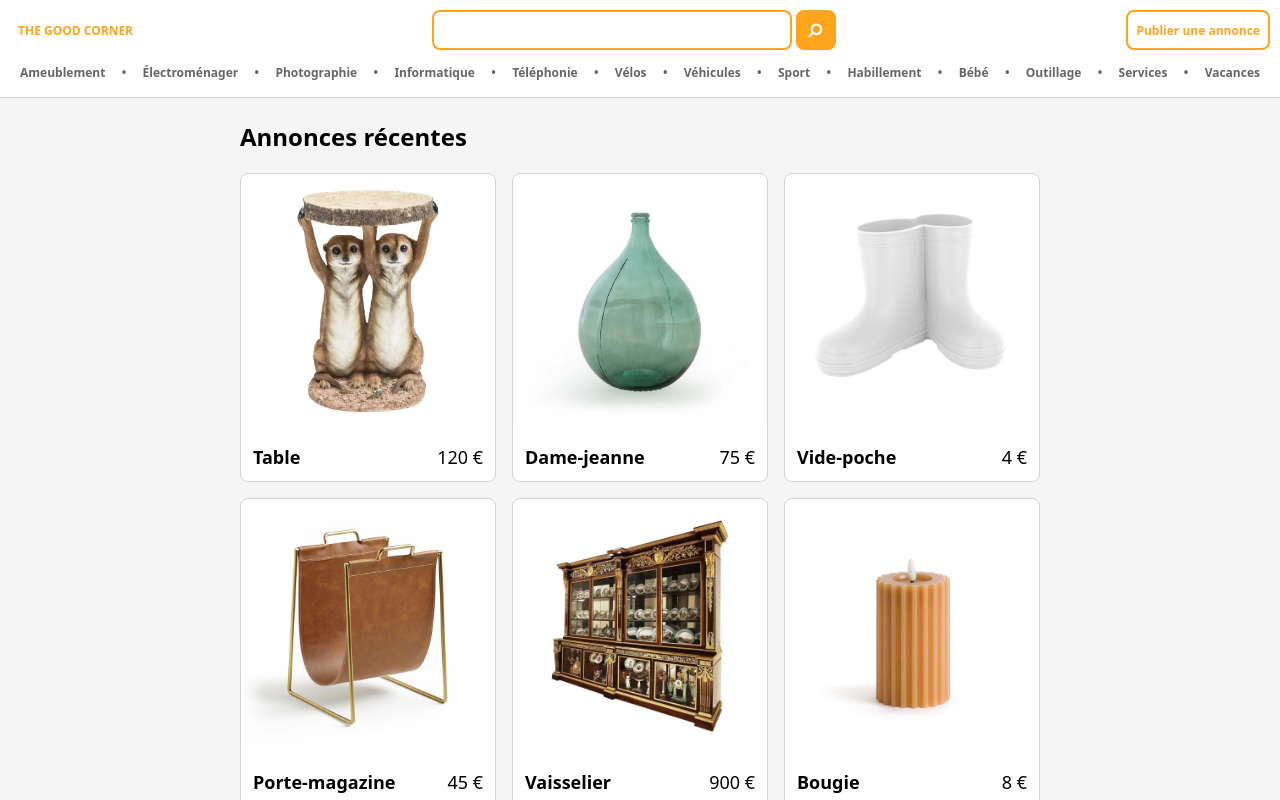
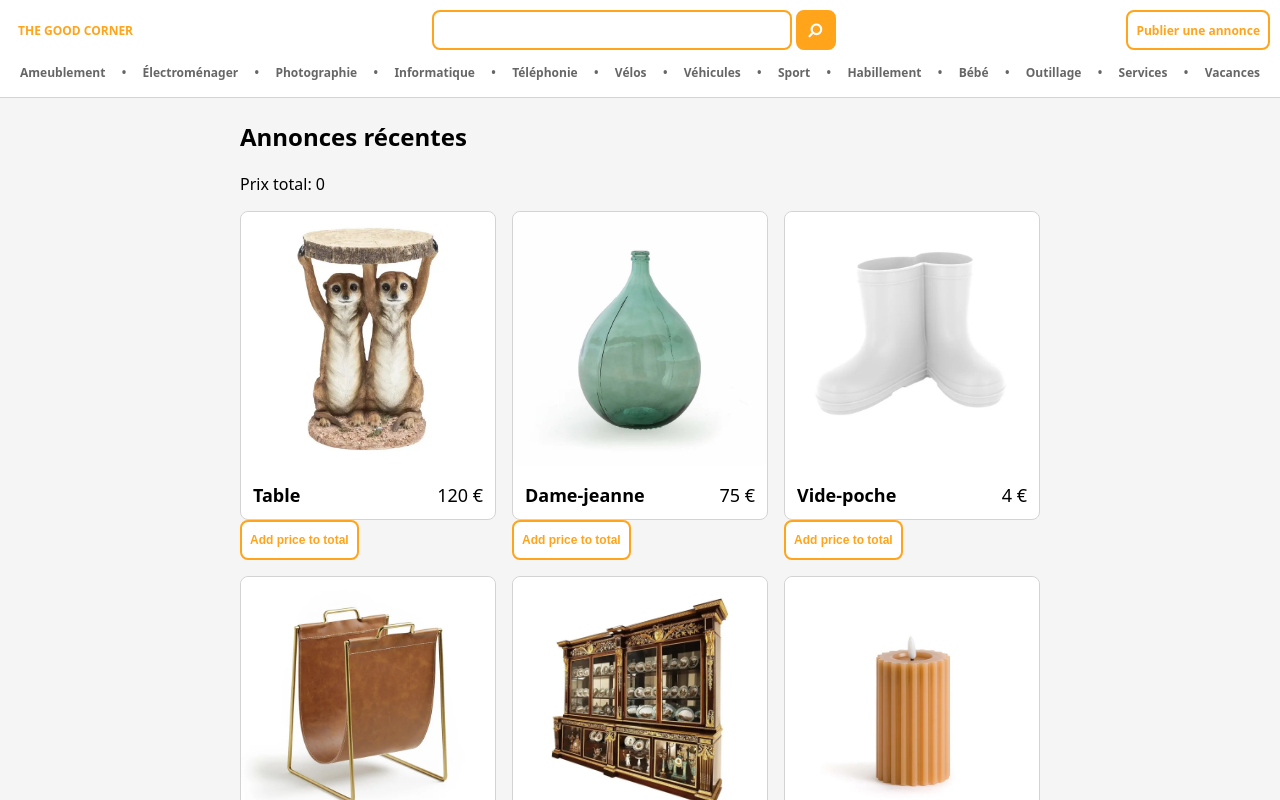
Before and after one commit to karimmakhloufi/the-good-corner-2024, a React (Vite) app in the folder frontend/: page / in a window 1280 px wide. Shown: the top 800 px of the page. Built offline with nearby package versions, Linux system fonts and the light colour scheme.

Commit message:
react state

```diff
--- a/frontend/src/components/RecentAds.tsx
+++ b/frontend/src/components/RecentAds.tsx
@@ -1,6 +1,8 @@
+import { useState } from "react";
 import AdCard, { AdCardProps } from "./AdCard";
 
 const RecentsAds = () => {
+  const [total, setTotal] = useState(0);
   const ads: AdCardProps[] = [
     {
       title: "Table",
@@ -42,15 +44,25 @@ const RecentsAds = () => {
   return (
     <>
       <h2>Annonces récentes</h2>
+      <p>Prix total: {total}</p>
       <section className="recent-ads">
         {ads.map((el) => (
+          <div key={el.title}>
             <AdCard
-            key={el.title}
               title={el.title}
               imgUrl={el.imgUrl}
               price={el.price}
               link={el.link}
             />
+            <button
+              className="button"
+              onClick={() => {
+                setTotal(total + el.price);
+              }}
+            >
+              Add price to total
+            </button>
+          </div>
         ))}
       </section>
     </>
```
Lines whose indentation alone changed are shown as unchanged.
